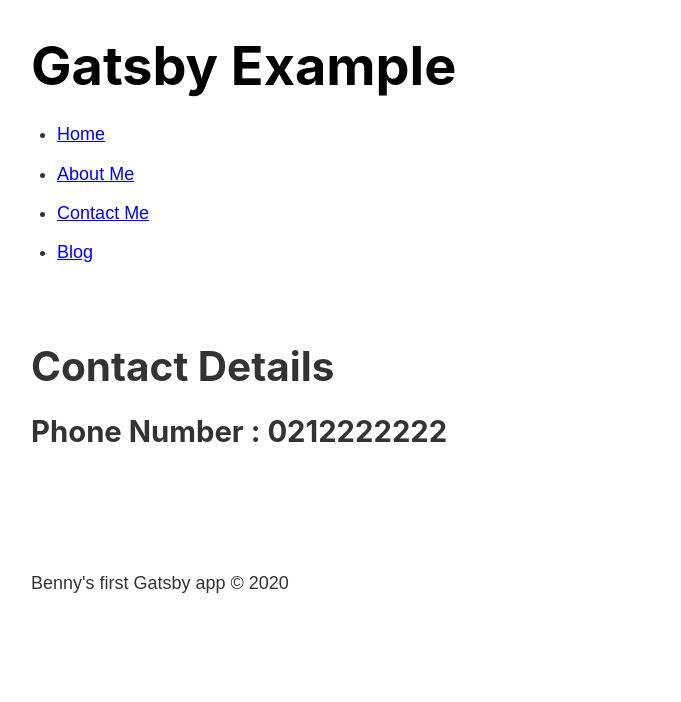
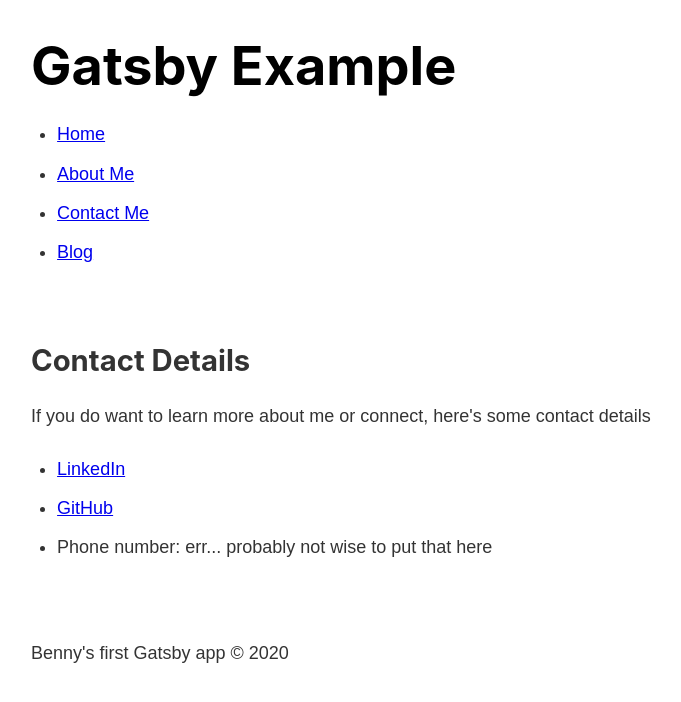
Before and after one commit to BennyChun/gatsby-example, a Gatsby site: page /contact in a window 1280 px wide. Shown: the whole page, without its empty margins (252-933 px from the left). Built offline with nearby package versions, Linux system fonts and the light colour scheme; Gatsby itself is replaced by a stand-in of ours.

Commit message:
about and contact information has been updated

```diff
--- a/src/pages/about.js
+++ b/src/pages/about.js
@@ -7,8 +7,8 @@
         <div>
             <Layout>
                 <Head title="About Me"/>
-                <h1>This is my about page</h1>
-                <p>Im trying to learn gatsby</p>
+                <h2>Who am I?</h2>
+                <p>A wandering soul</p>
             </Layout>
         </div>
     )
--- a/src/pages/blog.js
+++ b/src/pages/blog.js
@@ -30,7 +30,7 @@
         <div>
             <Head title="Blog"/>
             <Layout>
-                <h1>Blog</h1>
+                <h2>Blog</h2>
                 <ol className={blogStyles.posts}>
                     {data.allContentfulBlogPost.edges.map((edge) => {
                         return (
--- a/src/pages/contact.js
+++ b/src/pages/contact.js
@@ -7,8 +7,21 @@
         <div>
             <Layout>
                 <Head title="Contact"/>
-                <h1>Contact Details</h1>
-                <h2>Phone Number : 0212222222</h2>
+                <h2>Contact Details</h2>
+                <p>
+                    If you do want to learn more about me or connect, here's some contact details
+                </p>
+                <ul>
+                    <li>
+                        <a href="https://www.linkedin.com/in/benny-chun/">LinkedIn</a>
+                    </li>
+                    <li>
+                        <a href="hhttps://github.com/BennyChun">GitHub</a>
+                    </li>
+                    <li>
+                        <p>Phone number: err... probably not wise to put that here</p>
+                    </li>
+                </ul>
             </Layout>
         </div>
     )
--- a/src/pages/index.js
+++ b/src/pages/index.js
@@ -16,6 +16,7 @@
                 </p>
                 <p>
                     There isn't much on this website, except for me playing around with some of Gatsby's features such as
+                </p>
                 <ul>
                     <li>
                         Exploring how page routing works
@@ -27,7 +28,7 @@
                         Integrate Gatsby with a CMS
                     </li>
                 </ul>
-                </p>
+
                 <p>So that's about it, you might want to consider exploring the link below :)</p>
                 <p><a href='https://www.google.com' target='_blank'>Infinite Knowledge</a></p>
             </Layout>
```
Lines whose indentation alone changed are shown as unchanged.
